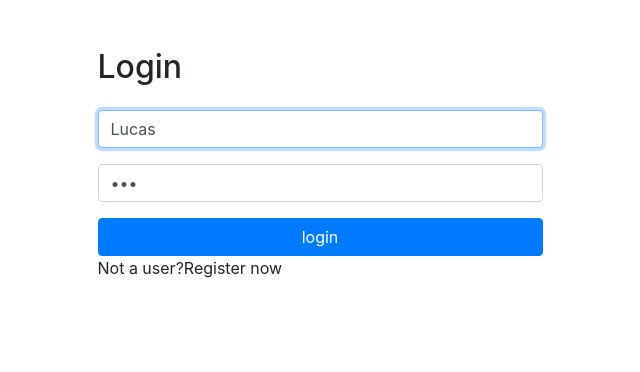
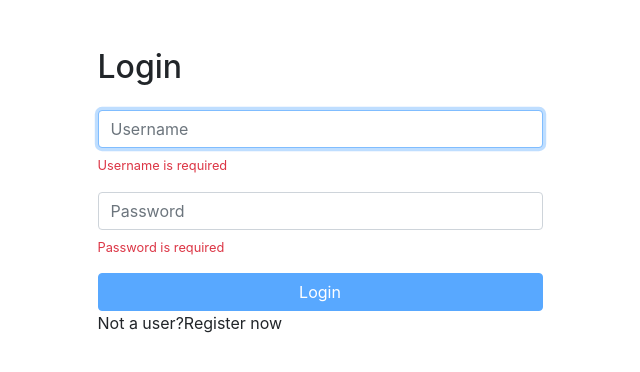
Before and after one commit to lucassilva-1994/angularpic, an Angular app in the folder frontend/: page / in a window 1280 px wide. Shown: the top 372 px of the page, without its empty margins (320-960 px from the left). Built offline with nearby package versions, Linux system fonts and the light colour scheme.

Commit message:
Validando o formulário

```diff
--- a/frontend/src/app/home/home.module.ts
+++ b/frontend/src/app/home/home.module.ts
@@ -1,9 +1,12 @@
 import { NgModule } from '@angular/core';
 import { SignInComponent } from './signin/signin.component';
 import { ReactiveFormsModule } from '@angular/forms';
+import { CommonModule } from '@angular/common';
+
+
 @NgModule({
     declarations: [SignInComponent],
-    imports: [ReactiveFormsModule]
+    imports: [ CommonModule, ReactiveFormsModule]
 })
 export class HomeModule{
 
--- a/frontend/src/app/home/signin/signin.component.html
+++ b/frontend/src/app/home/signin/signin.component.html
@@ -8,8 +8,11 @@
               <input
                   class="form-control"
                   formControlName="userName"
-                  placeholder="user name"
-                  autofocus>
+                  placeholder="Username"
+                  autofocus/>
+              <small
+                *ngIf="loginForm.get('userName').errors?.required"
+                class="text-danger d-block mt-2">Username is required</small>
           </div>
 
           <div class="form-group">
@@ -17,13 +20,17 @@
                   type="password"
                   formControlName="password"
                   class="form-control"
-                  placeholder="password">
+                  placeholder="Password"/>
+               <small
+                *ngIf="loginForm.get('password').errors?.required"
+                class="text-danger d-block mt-2">Password is required</small>
           </div>
 
           <button
+              [disabled]="loginForm.invalid"
               type="submit"
               class="btn btn-primary btn-block">
-              login
+              Login
           </button>
 
       </form>
--- a/frontend/src/app/home/signin/signin.component.ts
+++ b/frontend/src/app/home/signin/signin.component.ts
@@ -1,5 +1,5 @@
 import { Component, OnInit } from "@angular/core";
-import { FormBuilder, FormGroup } from "@angular/forms";
+import { FormBuilder, FormGroup, Validators } from "@angular/forms";
 
 @Component({
   templateUrl: './signin.component.html'
@@ -10,8 +10,8 @@ export class SignInComponent implements OnInit{
       constructor(private formBuilder: FormBuilder){}
       ngOnInit(): void {
           this.loginForm = this.formBuilder.group({
-              userName: ['Lucas'],
-              password: ['123']
+              userName: ['', Validators.required],
+              password: ['', Validators.required]
           });
       }
 }
```
